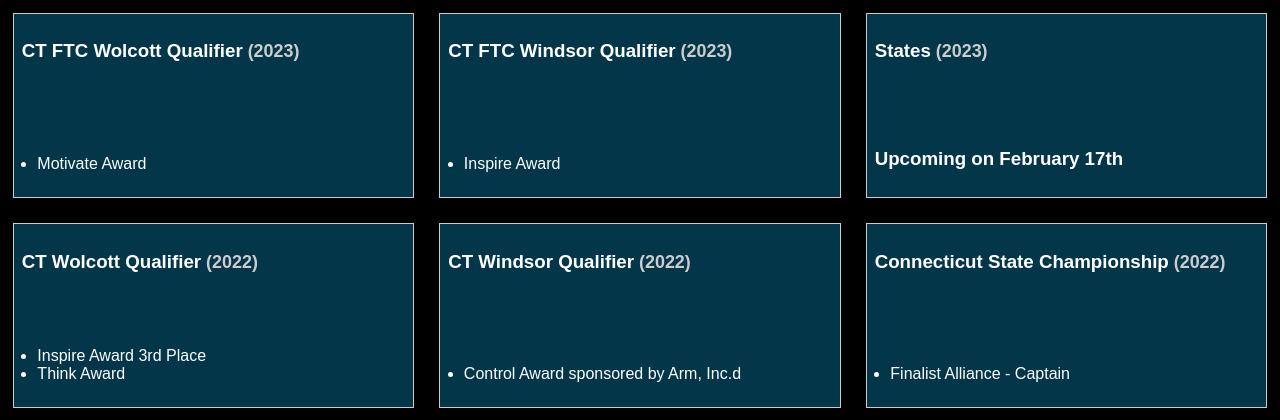
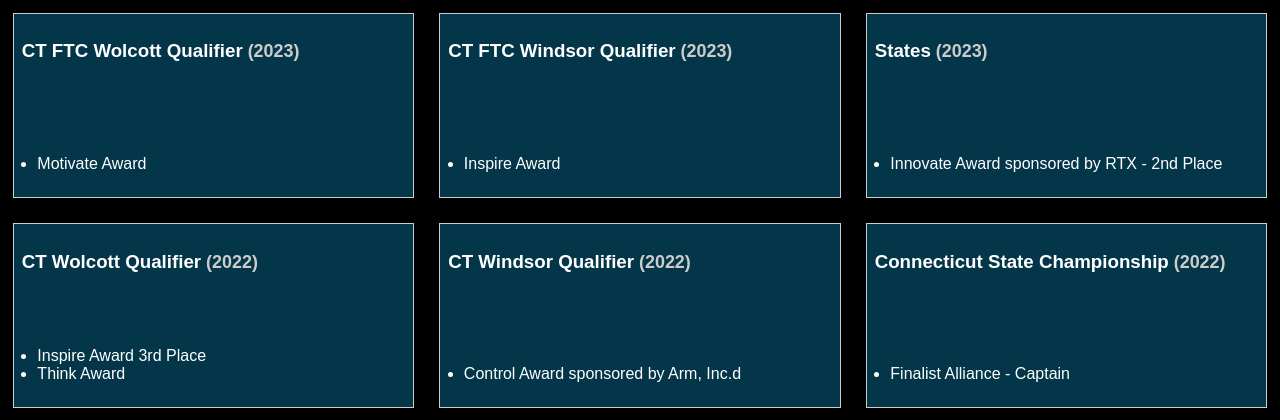
Before and after one commit to TotalSimplicity/Singularity-Technology-Website, a PHP site: page /awards.php in a window 1280 px wide. Shown: the part 290-710 px from the top of the page. Run offline with PHP 8.4, Linux system fonts and the light colour scheme; some web fonts are replaced.

Commit message:
Add 2024 states award

```diff
--- a/awards.php
+++ b/awards.php
@@ -106,7 +106,9 @@
 
     <div class="grid-item">
       <h3>States<span> (2023)</span></h3>
-      <h3> Upcoming on February 17th </h3>
+      <ul>
+        <li>Innovate Award sponsored by RTX - 2nd Place</li>
+      </ul>
     </div>
   </div>
 
```
